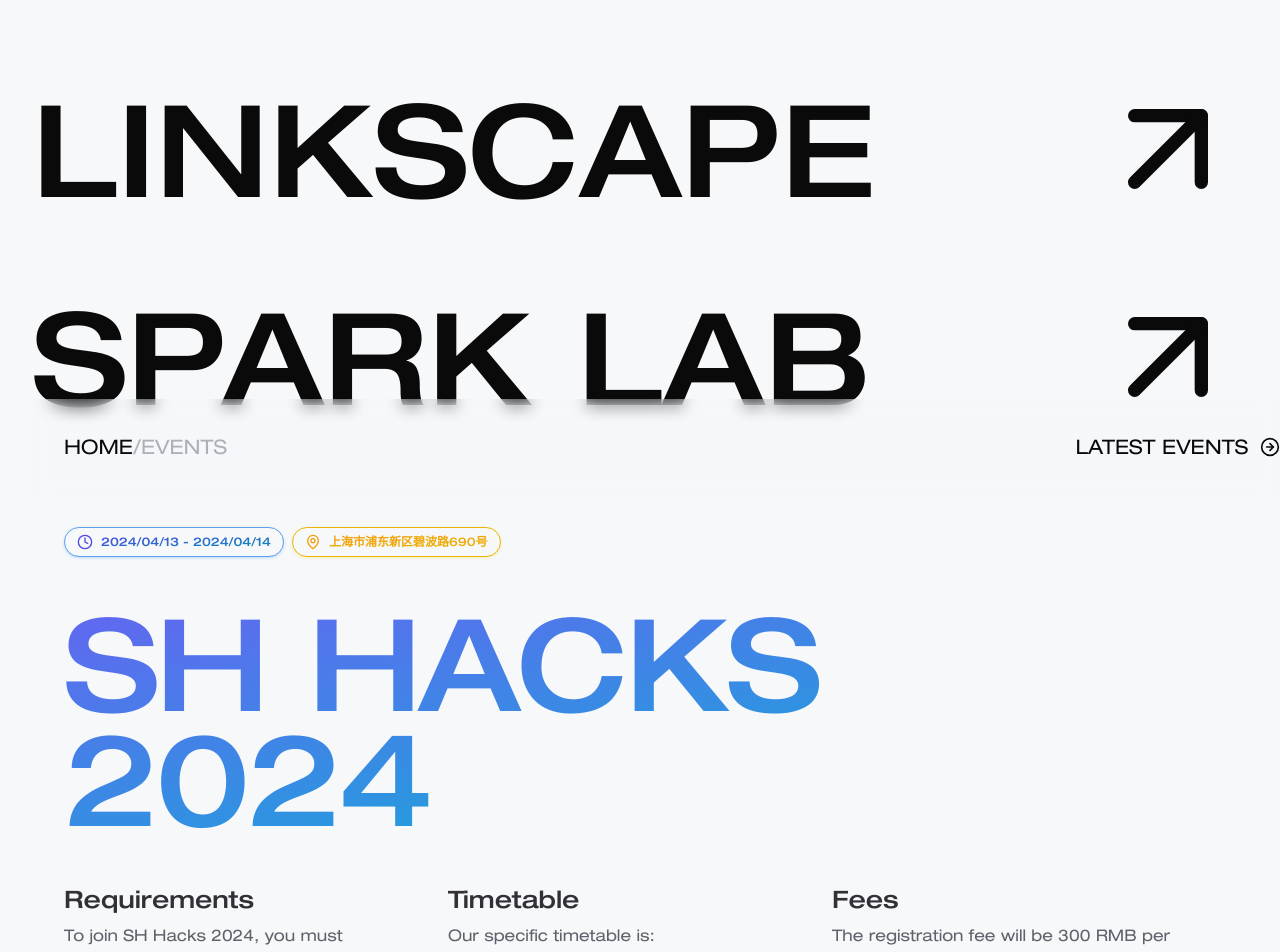
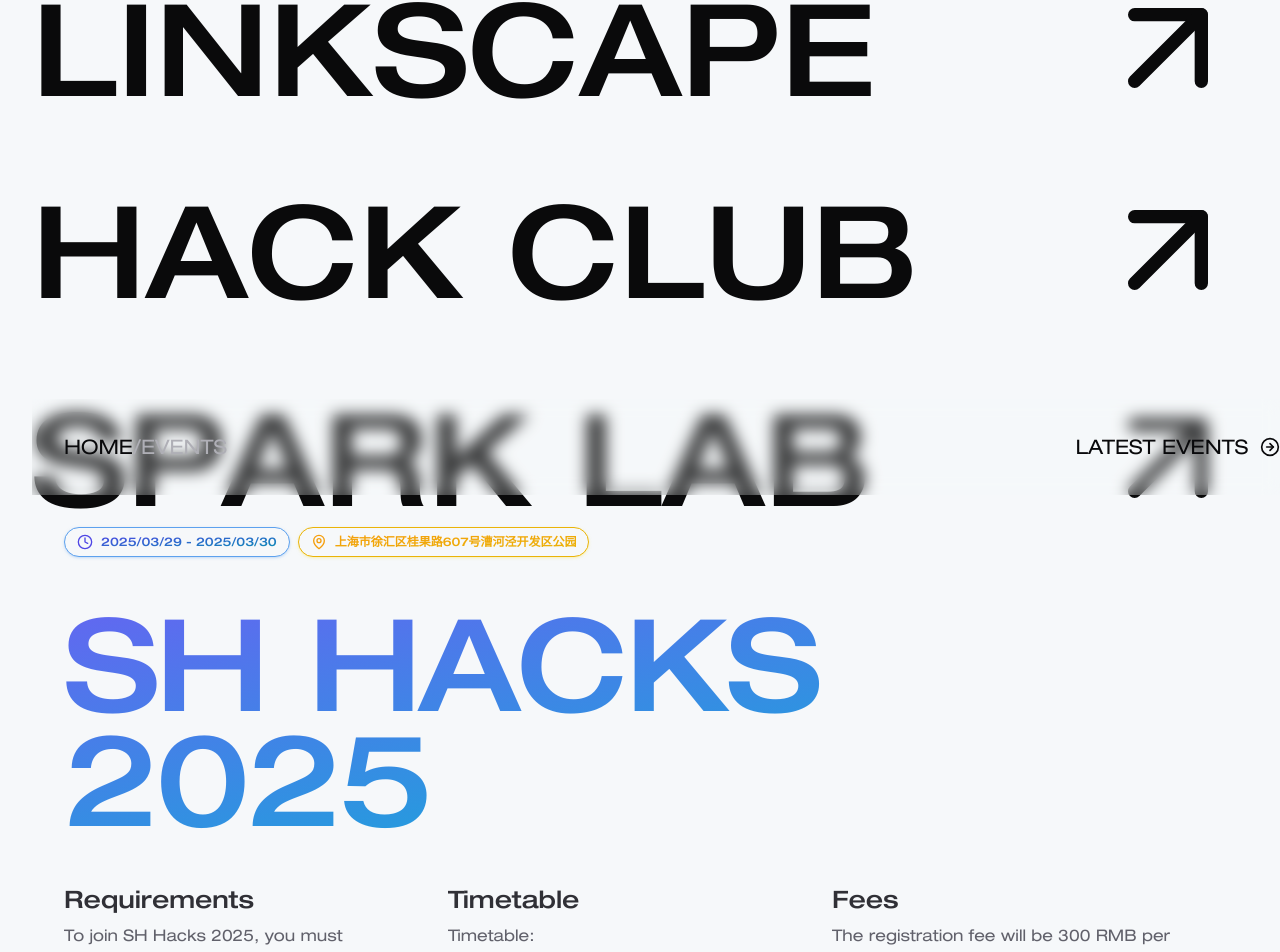
Before and after one commit to LinkScapeOfficial/sh-hacks, a Next.js app: page / in a window 1280 px wide. Shown: the part 2843-3795 px from the top of the page. Built offline with nearby package versions, Linux system fonts and the light colour scheme.

Commit message:
Update for 2025

```diff
--- a/src/components/events.tsx
+++ b/src/components/events.tsx
@@ -32,7 +32,7 @@
                   "bg-gradient-to-br from-indigo-600 to-cyan-600 bg-clip-text text-transparent"
                 }
               >
-                2024/04/13 - 2024/04/14
+                2025/03/29 - 2025/03/30
               </span>
             </Badge>
             <Badge
@@ -46,7 +46,7 @@
                   "bg-gradient-to-br from-amber-500 to-yellow-500 bg-clip-text text-transparent"
                 }
               >
-                上海市浦东新区碧波路690号
+                上海市徐汇区桂果路607号漕河泾开发区公园
               </span>
             </Badge>
           </div>
@@ -58,7 +58,7 @@
           >
             SH HACKS
             <br />
-            2024
+            2025
           </h2>
           <div
             className={
@@ -70,7 +70,7 @@
                 Requirements
               </h2>
               <p className={"mt-2 text-text-600"}>
-                To join SH Hacks 2024, you must
+                To join SH Hacks 2025, you must
               </p>
               <ul className={"mt-2 flex flex-col gap-[2px] leading-none"}>
                 <li className={"flex flex-row items-center gap-1"}>
@@ -87,15 +87,15 @@
               <h2 className={"text-xl font-bold text-text-800 sm:text-2xl"}>
                 Timetable
               </h2>
-              <p className={"mt-2 text-text-600"}>Our specific timetable is:</p>
+              <p className={"mt-2 text-text-600"}>Timetable:</p>
               <ul className={"mt-2 flex flex-col gap-[2px] leading-none"}>
                 <li className={"flex flex-row items-center gap-1"}>
                   <Clock className={"h-5 w-5"} />
-                  <span>Day 1 (4/13): 09:00 - 20:00</span>
+                  <span>Day 1 (3/29): 09:00 - 20:00</span>
                 </li>
                 <li className={"flex flex-row items-center gap-1"}>
                   <Clock className={"h-5 w-5"} />
-                  <span>Day 2 (4/14): 09:00 - 15:30</span>
+                  <span>Day 2 (3/30): 09:00 - 15:30</span>
                 </li>
               </ul>
             </div>
@@ -112,7 +112,7 @@
             className={
               "group flex flex-row text-xl font-bold text-text-600 underline transition sm:text-2xl"
             }
-            href={"/files/SH-Hacks-2024-Proposal-(Bilingual).pdf"}
+            href={"/files/SH-Hacks-2025-Proposal-(Bilingual).pdf"}
           >
             <span>Read detailed proposal</span>
             <ChevronRight
@@ -126,7 +126,7 @@
             }
             asChild
           >
-            <Link href={"https://forms.microsoft.com/r/e0tZrnqCzf"}>
+            <Link href={"https://forms.microsoft.com/r/X3pnAV2k4P"}>
               <span>Register</span>
               <ArrowRight
                 className={
--- a/src/components/home/events.tsx
+++ /dev/null
@@ -1,85 +0,0 @@
-import {
-  ArrowRight,
-  ArrowUpRight,
-  CheckCircle2,
-  Clock,
-  MapPin,
-} from "lucide-react";
-import { cn } from "@/lib/utils";
-import Seperator from "@/components/home/seperator";
-import Image from "next/image";
-import hackclubLogo from "@/../public/logos/hackclub.svg";
-import linkscapeLogo from "@/../public/logos/linkscape.svg";
-import Link from "next/link";
-import { Button } from "@/components/ui/button";
-import { Badge } from "@/components/ui/badge";
-
-export default function Events() {
-  return (
-    <div
-      className={
-        "relative flex h-full w-full flex-1 flex-col items-center justify-start py-8 text-text"
-      }
-    >
-      <Seperator title={"Latest Events"} number={"03"} />
-
-      <div
-        className={"flex h-full w-full flex-1 flex-col justify-center gap-12"}
-      >
-        <div className={"flex flex-col gap-2 sm:flex-row"}>
-          <Badge
-            className={
-              "flex w-fit flex-row items-center gap-2 rounded-full border border-accent bg-background px-3  py-1.5 shadow-accent-200/50 hover:bg-accent-100"
-            }
-          >
-            <Clock className={"h-4 w-4 text-indigo-600"} />
-            <span
-              className={
-                "bg-gradient-to-br from-indigo-600 to-cyan-600 bg-clip-text text-transparent"
-              }
-            >
-              2024/04/13 - 2024/04/14
-            </span>
-          </Badge>
-          <Badge
-            className={
-              "flex w-fit flex-row items-center gap-2 rounded-full border border-yellow-500 bg-background px-3  py-1.5 shadow-yellow-200/50 hover:bg-yellow-100"
-            }
-          >
-            <MapPin className={"h-4 w-4 text-amber-500"} />
-            <span
-              className={
-                "bg-gradient-to-br from-amber-500 to-yellow-500 bg-clip-text text-transparent"
-              }
-            >
-              上海市浦东新区碧波路690号
-            </span>
-          </Badge>
-        </div>
-
-        <h2
-          className={
-            "bg-gradient-to-br from-indigo-500 to-cyan-500 bg-clip-text text-5xl font-bold uppercase leading-[0.9] tracking-tight text-transparent sm:text-7xl lg:text-9xl"
-          }
-        >
-          SH HACKS
-          <br />
-          2024
-        </h2>
-        <Button
-          className={
-            "group w-full self-center rounded-full bg-gradient-to-b from-zinc-700 to-zinc-900 py-8 pl-10 pr-8 text-xl uppercase text-white shadow-md transition hover:shadow-xl sm:w-fit sm:self-auto sm:py-10 sm:pl-12 sm:pr-10 sm:text-3xl"
-          }
-          asChild
-        >
-          <Link href={"/events"}>
-            <span>Register</span>
-            <ArrowRight
-              className={"ml-4 h-10 w-10 transition group-hover:translate-x-1"}
-            />
-          </Link>
-        </Button>
-      </div>
-    </div>
-  );
-}
--- a/src/components/home/partners.tsx
+++ b/src/components/home/partners.tsx
@@ -3,6 +3,7 @@
 import Image from "next/image";
 import LinkScapeLogo from "@/../public/logos/linkscape.svg";
 import SparkLabLogo from "@/../public/logos/sparklab.svg";
+import HackClubLogo from "@/../public/logos/hackclub.svg";
 import Link from "next/link";
 
 export default function Partners() {
@@ -50,6 +51,45 @@
             />
           </div>
         </Link>
+      </div>
+
+      <div
+        className={
+          "flex h-full w-full flex-1 flex-col justify-center gap-6 sm:gap-12"
+        }
+      >
+        <Link
+          href={"https://hackclub.com/"}
+          className={
+            "group flex flex-row items-center justify-between underline-offset-8 transition hover:underline"
+          }
+        >
+          <h3
+            className={
+              "text-4xl font-bold uppercase leading-none sm:text-7xl lg:text-9xl"
+            }
+          >
+            Hack Club
+          </h3>
+          <div className={"flex flex-row items-center"}>
+            <div className={"hidden overflow-hidden sm:block"}>
+              <Image
+                src={HackClubLogo}
+                alt={"Hack Club"}
+                className={
+                  "h-28 w-28 translate-x-full opacity-0 transition-all group-hover:w-28 group-hover:translate-x-0 group-hover:opacity-100"
+                }
+              />
+            </div>
+
+            <ArrowUpRight
+              className={
+                "h-14 w-14 flex-shrink-0 transition group-hover:rotate-45 sm:h-28 sm:w-28 lg:h-40 lg:w-40"
+              }
+            />
+          </div>
+        </Link>
+
         <Link
           href={"https://sparklab.city/"}
           className={
```
Also changed, not shown: 2 other files (tests, documents, lock files or other folders).
